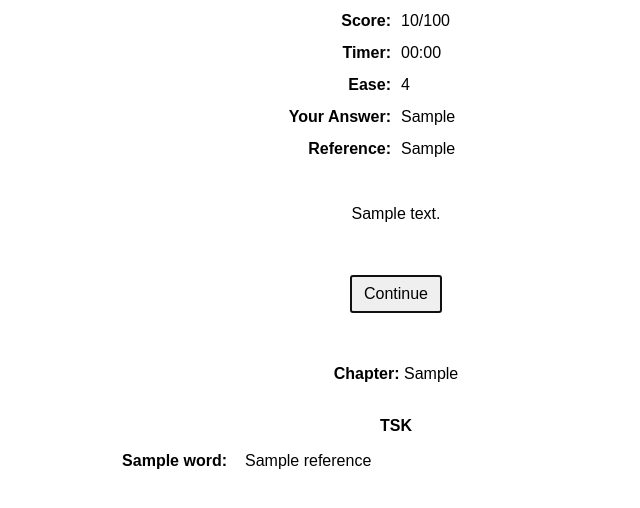
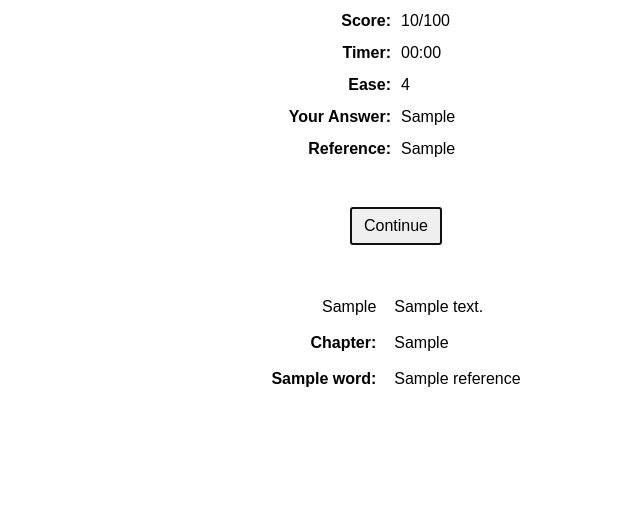
Before and after one commit to jirehhuang/know-your-bible, a Python web app: template app/templates/result.html in a window 1280 px wide. Shown: the part 149-657 px from the top of the page, without its empty margins (244-884 px from the left). Run offline with Jinja, Linux system fonts and the light colour scheme; the template is opened without the code that fills it: most values are stand-ins (such as "Sample title", 1, 10 or a date in 2020); some libraries are stand-ins or nearby versions.

Commit message:
Updated to adapt colum width; reorganized text and chapter to be included in table as well

```diff
--- a/app/templates/result.html
+++ b/app/templates/result.html
@@ -81,35 +81,30 @@
       </tr>
     </table>
 
-    <br>
-    <p>{{ actual_text }}</p>
     <br><br>
-
     <form action="/continue" method="post">
       <button id="continue-button" type="submit" autofocus>Continue</button>
     </form>
+    <br><br>
 
-    <br><br>
-    <p>
-       <strong>Chapter:</strong> {{ actual_ch }}
-    </p>
-    <br>
-
-    <strong>TSK</strong>
-    {% if tsk_data %}
-      <table style="margin: 0 auto; border-collapse: separate; border-spacing: 1em 1em; table-layout: fixed; width: 40em;">
-        <colgroup>
-          <col style="width: 10em;">
-          <col style="width: 30em;">
-        </colgroup>
+    <table style="margin: 0 auto; border-collapse: separate; border-spacing: 1em 1em;">
+      <tr>
+        <td style="text-align: right; vertical-align: top; max-width: 10em; width: auto;">{{ actual_ref }}</td>
+        <td style="text-align: left; vertical-align: top; max-width: 30em; width: auto;">{{ actual_text }}</td>
+      </tr>
+      <tr>
+        <td style="text-align: right; vertical-align: top; max-width: 10em; width: auto;"><strong>Chapter:</strong></td>
+        <td style="text-align: left; vertical-align: top; max-width: 30em; width: auto;">{{ actual_ch }}</td>
+      </tr>
+      {% if tsk_data %}
         {% for entry in tsk_data %}
           <tr>
-            <td style="text-align: right; white-space: nowrap; vertical-align: top;"><strong>{{ entry.word }}:</strong></td>
-            <td style="text-align: left; vertical-align: top;">{{ entry.references | join(", ") }}</td>
+            <td style="text-align: right; vertical-align: top; max-width: 10em; width: auto;"><strong>{{ entry.word }}:</strong></td>
+            <td style="text-align: left; vertical-align: top; max-width: 30em; width: auto;">{{ entry.references | join(", ") }}</td>
           </tr>
         {% endfor %}
-      </table>
-    {% endif %}
+      {% endif %}
+    </table>
 
   </div>
 {% endblock %}
```
